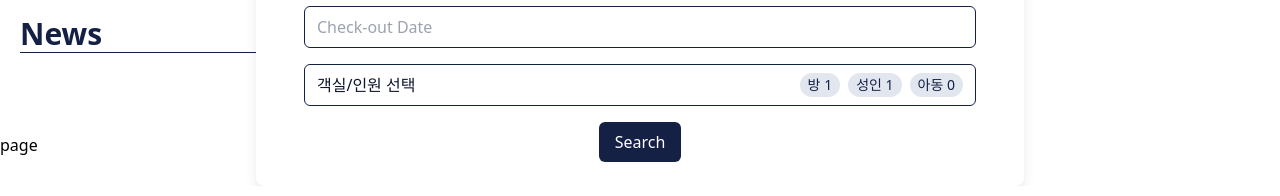
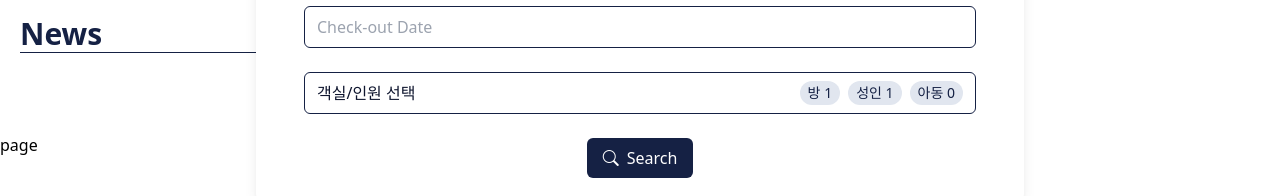
Before and after one commit to Raina-Moon/korip-web, a Next.js app: page / in a window 1280 px wide. Shown: the part 756-952 px from the top of the page. Built offline with nearby package versions, Linux system fonts and the light colour scheme; no server answers.

Commit message:
💄 ui: refactor room and guest selection button for improved layout and accessibility

```diff
--- a/src/app/page.tsx
+++ b/src/app/page.tsx
@@ -183,6 +183,7 @@ const page = () => {
             />
           </label>
 
+          <div className="w-full relative">
             <button
               onClick={() => setIsActive(!isActive)}
               className="
@@ -197,9 +198,12 @@ const page = () => {
     hover:bg-primary-50
     transition-colors
     duration-200
+    my-2
   "
             >
-            <span className="text-primary-900 font-medium">객실/인원 선택</span>
+              <span className="text-primary-900 font-medium">
+                객실/인원 선택
+              </span>
               <span className="flex gap-2">
                 <span className="bg-primary-100 text-primary-800 px-2 py-0.5 rounded-full text-sm">
                   방 {room}
@@ -213,16 +217,9 @@ const page = () => {
               </span>
             </button>
 
-          <button
-            onClick={handleSearch}
-            className="bg-primary-800 text-white px-4 py-2 rounded-md hover:bg-primary-500 transition-colors duration-300"
-          >
-            Search
-          </button>
-        </div>
             {isActive && (
               <>
-            <div className="absolute top-64 mt-2 bg-white shadow-lg rounded-lg border border-primary-300 p-4 z-50">
+                <div className="absolute left-2/3 top-3/4 mt-2 bg-white shadow-lg rounded-lg border border-primary-300 p-4 z-50">
                   <div className="flex justify-end mb-3">
                     <button
                       onClick={() => setIsActive(false)}
@@ -232,14 +229,18 @@ const page = () => {
                     </button>
                   </div>
                   <div className="flex flex-row items-center justify-center p-5 gap-4">
-                <p className="text-lg font-semibold text-primary-900">Room </p>
+                    <p className="text-lg font-semibold text-primary-900">
+                      방{" "}
+                    </p>
                     <button
                       onClick={() => handleRoomChange(-1)}
                       className="border border-primary-800 p-3 rounded-full text-2xl"
                     >
                       -
                     </button>
-                <p className="text-lg text-primary-900 font-semibold">{room}</p>
+                    <p className="text-lg text-primary-900 font-semibold">
+                      {room}
+                    </p>
                     <button
                       onClick={() => handleRoomChange(1)}
                       className="border border-primary-800 p-3 rounded-full text-2xl"
@@ -248,7 +249,9 @@ const page = () => {
                     </button>
                   </div>
                   <div className="flex flex-row items-center justify-center p-5 gap-4">
-                <p className="text-lg font-semibold text-primary-900">Adult</p>
+                    <p className="text-lg font-semibold text-primary-900">
+                      성인
+                    </p>
                     <button
                       className="border border-primary-800 p-3 rounded-full text-2xl"
                       onClick={() => handleAdultChange(-1)}
@@ -268,7 +271,7 @@ const page = () => {
                   </div>
                   <div className="flex flex-row items-center justify-center p-5 gap-4">
                     <p className="text-lg font-semibold text-primary-900">
-                  Children{" "}
+                      아동{" "}
                     </p>
                     <button
                       className="border border-primary-800 p-3 rounded-full text-2xl"
@@ -291,6 +294,14 @@ const page = () => {
               </>
             )}
           </div>
+          <button
+            onClick={handleSearch}
+            className="bg-primary-800 text-white px-4 py-2 rounded-md hover:bg-primary-500 transition-colors duration-300"
+          >
+            <i className="bi bi-search mr-2"></i>Search
+          </button>
+        </div>
+      </div>
 
       <div className="flex justify-between items-center mt-56 mb-20 px-5 w-[60%] gap-10">
         <div className="border-b border-primary-800 w-full">
```
Lines whose indentation alone changed are shown as unchanged.
